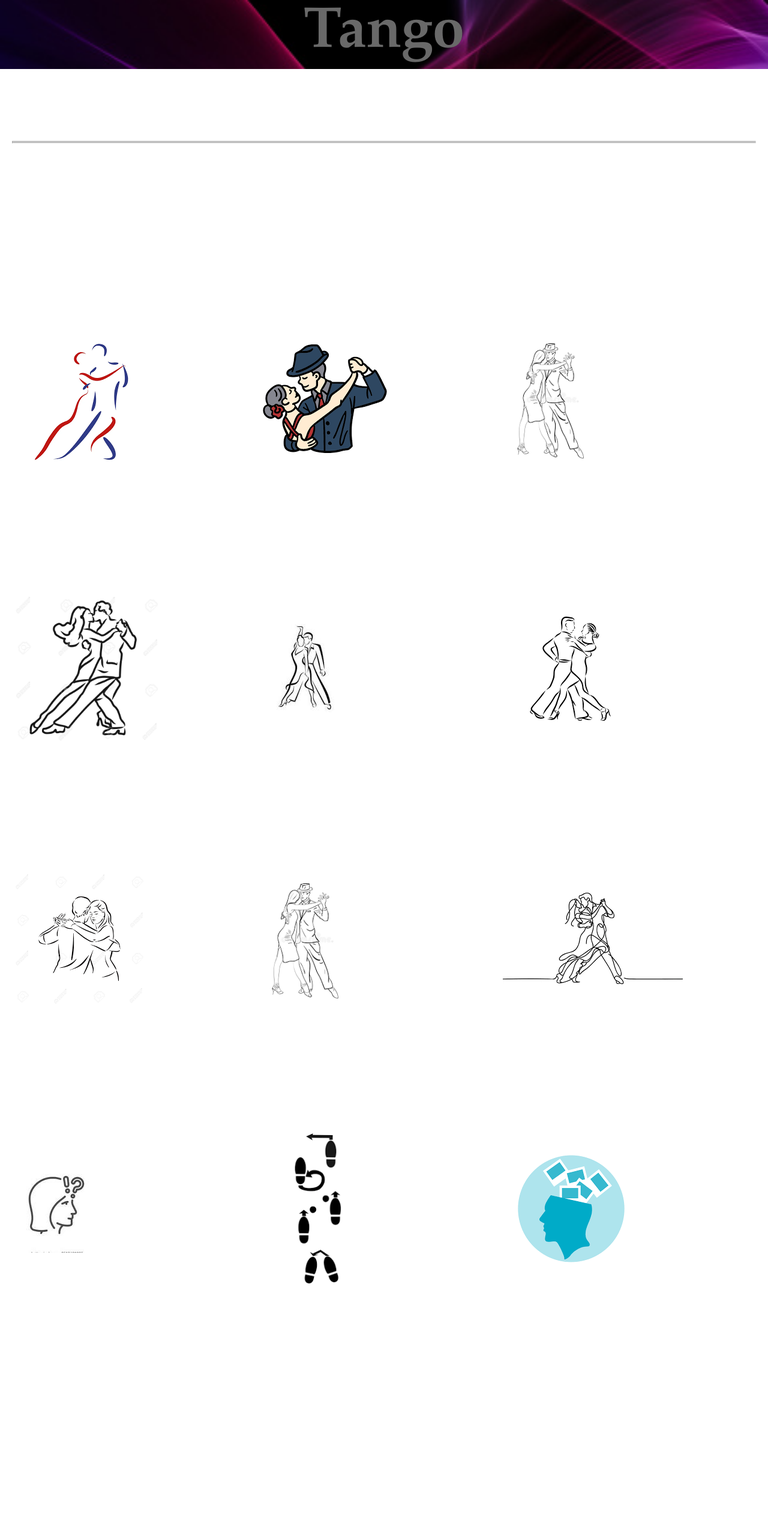
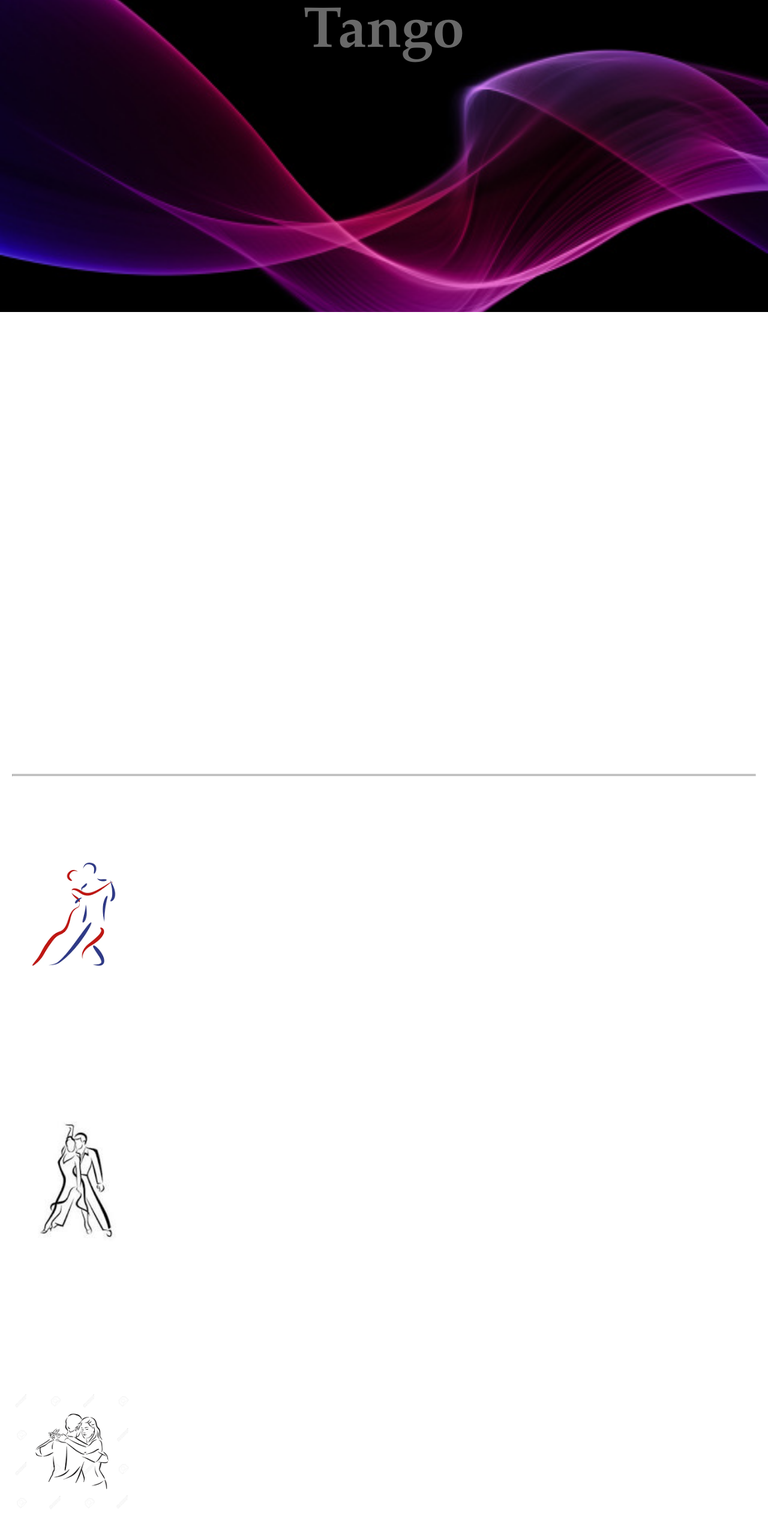
Before and after one commit to gustavowittbecker/tango01, a PHP site: page / in a window 1280 px wide. Shown: the top 2545 px of the page at 60% size. Run offline with PHP 8.4, Linux system fonts and the light colour scheme.

Commit message:
cambios en tango01

```diff
--- a/index.php
+++ b/index.php
@@ -10,12 +10,19 @@
 <style>
 	* {font-family: Garamond, serif;color:dimgray;font-size:16px;
 		margin:0;padding:0;box-sizing: border-box;}
-	html{height:100%;}
+	html {height:100%;}
 	body {height:100%} /*va a ser el contenedor principal*/
+
 	div.encabezado{width:100%;height:20%;background-image: url("./imagenes/fluido02.jpg");
 		background-repeat: no-repeat;background-size: cover; background-position: center} /*Contenedor fijo*/
-	div.contenedorGlobal {height:80%;width:100%;padding: 20px;overflow:scroll} /*Contenedor scroleable*/
-	h1 {font-size:6em;text-align: center; }
+
+	div.videos{display:flex;justify-content:center;width:100%;height:25%;opacity:1;/*background-color:yellow;*/padding:10px}
+
+	div.contenedorGlobal {height:55%;width:100%;padding: 20px;overflow:scroll} /*Contenedor scroleable*/
+
+	div.accion {cursor:pointer;height:200px;display:flex;justify-content:center;background-Color:blue}
+
+	h1 {font-size:6em;text-align: center;}
 	h2 {font-size:3em;text-align: center;}
 	h3 {font-size:2em;text-align: left;}
 
@@ -31,181 +38,142 @@
 
 	div.aparte{clear:both;height:100px;background-color:white}
 
-	div.enlace{clear:both;height:20px;}
+	div.enlace{clear:both;height:40px;}
 	div.enlace a {font-size:2em}
 	div.contenedorPorTercio{width:33%;height:250px;/*border-style:solid;*/float:left;display:flex;align-items:center}
-	div.contenedorPorMedio{width:50%;height:250px;/*border-style:solid;*/float:left;display:flex;align-items:center}
+	div.contenedorPorMedio{float:left;width:50%;height:250px;display:flex;justify-content:center;/*background-color:blue;*/align-items:center}
 	div.contenedorPorDosTercios{width:66%;height:250px;/*border-style:solid;*/float:left;display:flex;align-items:center}
-
-	div.contenedorPorTercioBajo{width:33%;height:50px;/*border-style:solid*/;float:left;display:flex;align-items:center}
-	div.contenedorPorMedioBajo{width:50%;height:50px;/*border-style:solid*/;float:left;display:flex;align-items:center}
-	div.contenedorPorDosTerciosBajo{width:66%;height:50px;/*border-style:solid*/;float:left;display:flex;align-items:center}
 
 
 	div.bloque{display:block}
+
+	h2.enlace1{cursor:pointer}
+
+	div.modal {
+	}
+
 </style>
 
 </Head>
 
+<body>
 
+	<div class="encabezado"><h1> Tango </h1>
+	</div>
+	<div id="peli" class="videos">
+	</div>
 
+	<div class="contenedorGlobal">
 
-
-
-<body>
-	<header>
-		<div class="encabezado"><h1> Tango </h1></div>
-	</header>
-	<div class="contenedorGlobal">
 		<div class="aparte"></div>
 
 		<hr />
 		<h2 id="bailarEnSerio"></h2>
 		<hr />
+		<div class="aparte"></div>
 
 
-		<div class="aparte"></div>
-		<main>
-		<h2 id="dominarCuerpo"></h2>
-		<div class="aparte"></div>
-		<div class="aparte"></div>
+		<div class="bloque">
+			<div class="contenedorPorTercio" style="">
+				<div id="imgDominarCuerpo" class="accion" style="">
+					<img src="./imagenes/unico01.png">
+				</div>
+			</div>
 
-		<div class="bloque">
-			<div class="contenedorPorTercio">
-				<img src="./imagenes/unico01.png" />
+			<div class="contenedorPorTercio" style="">
 			</div>
-			<div class="contenedorPorTercio">
-				<img src="./imagenes/unico02.png" />
-			</div>
-			<div class="contenedorPorTercio">
-				<img src="./imagenes/unico04.png" />
+
+			<div class="contenedorPorTercio" style="">
+				<h2 id="textoDominarCuerpo"></h2>
 			</div>
 		</div>
 
 		<div class="aparte"></div>
-
-		<h2 id="pararteBien"></h2>
-
 		<div class="aparte"></div>
 
+
 		<div class="bloque">
-			<div class="contenedorPorTercio">
-				<img src="./imagenes/tangoCaminata01.jpg" />
+			<div class="contenedorPorTercio" style="">
+				<div id="imgPararteBien" class="accion" style="">
+					<img src="./imagenes/parejaTango1.jpeg">
+				</div>
 			</div>
-			<div class="contenedorPorTercio">
-				<img src="./imagenes/parejaTango1.jpeg" />
+
+			<div class="contenedorPorTercio" style="">
 			</div>
-			<div class="contenedorPorTercio">
-				<img src="./imagenes/tangoCaminata02.png" />
+
+			<div class="contenedorPorTercio" style="">
+				<h2 id="textoPararteBien"></h2>
 			</div>
 		</div>
 
 		<div class="aparte"></div>
+		<div class="aparte"></div>
 
 
-		<h2 id="abrazo"></h2>
+		<div class="bloque">
+			<div class="contenedorPorTercio" style="">
+				<div id="imgAbrazo" class="accion" style="">
+					<img src="./imagenes/abrazo01.png">
+				</div>
+			</div>
 
+			<div class="contenedorPorTercio" style="">
+			</div>
+
+			<div class="contenedorPorTercio" style="">
+				<h2 id="textoAbrazo"></h2>
+			</div>
+		</div>
+
+
+		<div class="aparte"></div>
 		<div class="aparte"></div>
 
 
 
 
+		<div class="bloque">
+			<div class="contenedorPorTercio" style="">
+				<div id="imgMemoria" class="accion" style="">
+					<img src="./imagenes/tangoMemoria01.jpeg">
+				</div>
+			</div>
 
-		<div class="bloque">
-			<div class="contenedorPorTercio">
-				<img  src="./imagenes/abrazo01.png" />
+			<div class="contenedorPorTercio" style="">
 			</div>
-			<div class="contenedorPorTercio">
-				<img src="./imagenes/unico04.png" />
-			</div>
-			<div class="contenedorPorTercio">
-				<img src="./imagenes/tangoAbrazo02.png" />
-			</div>
-		</div>
-
-		<div class="aparte"></div>
 
 
-		<h2 id="memorizar"></h2>
-
-		<div class="aparte"></div>
-
-
-		<div class="bloque">
-			<div class="contenedorPorTercio">
-				<img src="./imagenes/tangoMemoria01.jpeg" />
-			</div>
-			<div class="contenedorPorTercio">
-				<img src="./imagenes/tangoMemoria02.png" />
-			</div>
-			<div class="contenedorPorTercio">
-				<img src="./imagenes/tangoMemoria03.png" />
+			<div class="contenedorPorTercio" style="">
+				<h2 id="textoMemorizar"></h2>
 			</div>
 		</div>
 
 
 		<div class="aparte"></div>
+		<div class="aparte"></div>
 
 
-		<h2 id="ganchos"></h2>
-
-		<div class="aparte"></div>
 
 		<div class="bloque">
-			<div class="contenedorPorTercio">
-				<img src="./imagenes/tangoGancho01.png" />
+			<div class="contenedorPorTercio" style="">
+				<div id="imgGancho" class="accion" style="">
+					<img src="./imagenes/tangoGancho02.jpeg">
+				</div>
 			</div>
-			<div class="contenedorPorTercio">
-				<img src="./imagenes/tangoGancho02.jpeg" />
+
+			<div class="contenedorPorTercio" style="">
 			</div>
-			<div class="contenedorPorTercio">
-				<img src="./imagenes/tangoSacada01.png" />
+
+
+			<div class="contenedorPorTercio" style="">
+				<h2 id="textoGanchos"></h2>
 			</div>
 		</div>
 
 
 		<div class="aparte"></div>
-
-
-		<h2 id="aft"></h2>
-
-<div class="aparte"></div>
-
-
-<div class="bloque">
-	<div class="contenedorPorTercio">
-		<img src="./imagenes/aire.jpeg" />
-	</div>
-	<div class="contenedorPorTercio">
-		<img src="./imagenes/tangoTierra.png" />
-	</div>
-	<div class="contenedorPorTercio">
-		<img src="./imagenes/tangoFuego01.jpeg" />
-	</div>
-</div>
-
-
-<div class="aparte"></div>
-
-
-
-<h2 id="sali"></h2>
-
-	<div class="aparte"></div>
-
-
-
-	<div class="bloque">
-	<div class="contenedorPorTercio">
-		<img src="./imagenes/tangoPresentacion02.jpeg" />
-	</div>
-	<div class="contenedorPorTercio">
-		<img src="./imagenes/parejaTango01.png" />
-	</div>
-	<div class="contenedorPorTercio">
-		<img src="./imagenes/tangoFinal02.jpeg" />
-	</div>
-</div>
+		<div class="aparte"></div>
 
 
 
@@ -215,16 +183,19 @@
 
 
 
-	<div class="aparte"></div>
-	<div class="aparte"></div>
 
 
-	<hr/>
-	<h2 id="aprenderTango"></h2>
 
-	<hr/>
-</main>
 
+
+
+
+
+
+
+
+
+		<hr/>
 
 		<div style="display:flex;background-color:white;color:black">
 			<div class="contenedorPorTercio" >
@@ -247,9 +218,6 @@
 
 		</div>
 
-		<!--<div class="contenedorPorMedio"><img src="./imagenes/instagram01.jpg" /></div>
-		<div class="logosTexto">&nbsp;@gustavowittbecker</div>-->
-
 
 		<div class="aparte"></div>
 		<div class="aparte"></div>
@@ -258,9 +226,12 @@
 
 	</div> <!--Cierra contenedorGlobal-->
 
+</body>
 
 
-</body>
+
+
+
 
 <script>
 
@@ -354,27 +325,39 @@
 if (lenguaje[0]=="es-ES") {
 	//alert("español");
 	document.getElementById("bailarEnSerio").innerHTML = es_bailarEnSerio;
-	document.getElementById("dominarCuerpo").innerHTML = es_dominarCuerpo;
-	document.getElementById("pararteBien").innerHTML = es_pararteBien;
-	document.getElementById("abrazo").innerHTML = es_abrazo;
-	document.getElementById("memorizar").innerHTML = es_memorizar;
-	document.getElementById("ganchos").innerHTML = es_ganchos;
-	document.getElementById("aft").innerHTML = es_aft;
-	document.getElementById("sali").innerHTML = es_sali;
-	document.getElementById("aprenderTango").innerHTML = es_aprenderTango;
+	document.getElementById("textoDominarCuerpo").innerHTML = es_dominarCuerpo;
+	document.getElementById("textoPararteBien").innerHTML = es_pararteBien;
+	document.getElementById("textoAbrazo").innerHTML = es_abrazo;
+	document.getElementById("textoMemorizar").innerHTML = es_memorizar;
+	document.getElementById("textoGanchos").innerHTML = es_ganchos;
+	document.getElementById("textoAft").innerHTML = es_aft;
+	document.getElementById("textoSali").innerHTML = es_sali;
+	document.getElementById("textoAprenderTango").innerHTML = es_aprenderTango;
 }
 else if (lenguaje[0]=="en") {
 	//alert("ingles");
 	document.getElementById("bailarEnSerio").innerHTML = en_bailarEnSerio;
-	document.getElementById("dominarCuerpo").innerHTML = en_dominarCuerpo;
-	document.getElementById("pararteBien").innerHTML = en_pararteBien;
-	document.getElementById("abrazo").innerHTML = en_abrazo;
-	document.getElementById("memorizar").innerHTML = en_memorizar;
-	document.getElementById("ganchos").innerHTML = en_ganchos;
-	document.getElementById("aft").innerHTML = en_aft;
-	document.getElementById("sali").innerHTML = en_sali;
-	document.getElementById("aprenderTango").innerHTML = en_aprenderTango;
+	document.getElementById("textoDominarCuerpo").innerHTML = en_dominarCuerpo;
+	document.getElementById("textoPararteBien").innerHTML = en_pararteBien;
+	document.getElementById("textoAbrazo").innerHTML = en_abrazo;
+	document.getElementById("textoMemorizar").innerHTML = en_memorizar;
+	document.getElementById("textoGanchos").innerHTML = en_ganchos;
+	//document.getElementById("textoAft").innerHTML = en_aft;
+	//document.getElementById("textoSali").innerHTML = en_sali;
+	//document.getElementById("textoAprenderTango").innerHTML = en_aprenderTango;
 }
+
+
+document.getElementById("imgDominarCuerpo").addEventListener("click", function() {
+	document.getElementById("peli").innerHTML = "<iframe src='https://www.youtube.com/embed/278iWcOadL8?si=hDBB68yQuD_EnMd8' title='YouTube video player' frameborder='0' allow='accelerometer; autoplay; clipboard-write; encrypted-media; gyroscope; picture-in-picture; web-share' referrerpolicy='strict-origin-when-cross-origin' allowfullscreen></iframe>";
+});
+
+document.getElementById("imgPararteBien").addEventListener("click", function() {
+	document.getElementById("peli").innerHTML = "<iframe src='https://www.youtube.com/embed/D3MhYo_maZk?si=5Y4e5Fc6ntNcmZy_' title='YouTube video player' frameborder='0' ; autoplay; encrypted-media; web-share; referrerpolicy='strict-origin-when-cross-origin' allowfullscreen></iframe>";
+});
+document.getElementById("imgAbrazo").addEventListener("click", function() {
+	document.getElementById("peli").innerHTML = "";
+});
 
 </script>
 </html>
```
Also changed, not shown: 2 other files.
